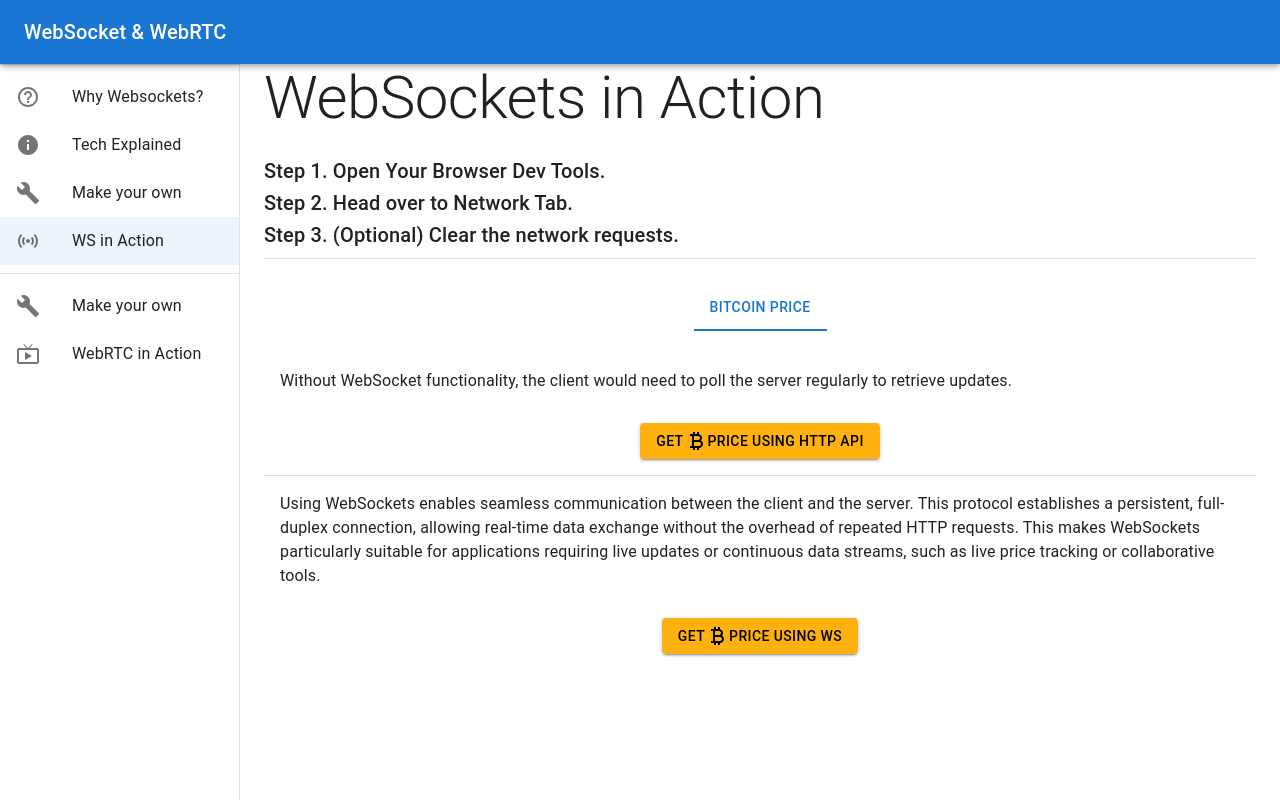
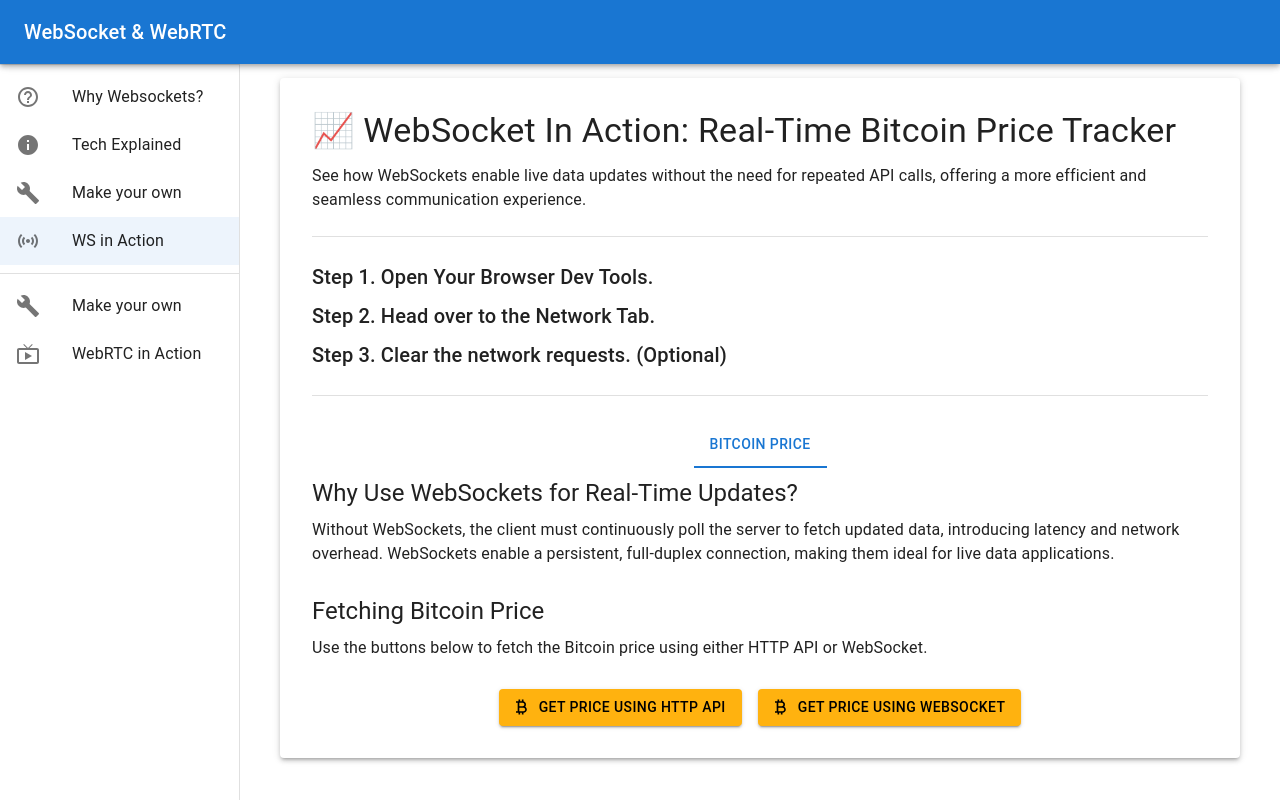
Before and after one commit to ishtpreet/WebSockets-and-WebRTC, a React (Create React App) app in the folder frontend/: page /ws in a window 1280 px wide. Built offline with nearby package versions, Linux system fonts and the light colour scheme.

Commit message:
fixed Websocket in action page

```diff
--- a/frontend/src/pages/ws/WS.js
+++ b/frontend/src/pages/ws/WS.js
@@ -1,20 +1,15 @@
 import React, {useState} from 'react'
 import Button from '@mui/material/Button';
-import ConnectWithoutContactIcon from '@mui/icons-material/ConnectWithoutContact';
 import Snackbar from '@mui/material/Snackbar';
 import Alert from '@mui/material/Alert';
 import Stack from '@mui/material/Stack';
-import Paper from '@mui/material/ListItem';
 import Divider from '@mui/material/Divider';
 import Tabs from '@mui/material/Tabs';
 import Tab from '@mui/material/Tab';
 import TabPanel from '../../components/TabPanel';
 import Typography from '@mui/material/Typography';
 import CurrencyBitcoinIcon from '@mui/icons-material/CurrencyBitcoin';
-import TextField from '@mui/material/TextField';
-import HttpIcon from '@mui/icons-material/Http';
-import InputAdornment from '@mui/material/InputAdornment';
-
+import { Box, Paper } from '@mui/material';
 
 export default function WS() {
 
@@ -123,110 +118,85 @@
           }
 
 
-    return (<>
-        <Typography variant='h2' gutterBottom>WebSockets in Action &nbsp; {connected && <ConnectWithoutContactIcon />}</Typography>
-        <Typography variant='h6'>Step 1. Open Your Browser Dev Tools.</Typography>
-        <Typography variant='h6'>Step 2. Head over to Network Tab.</Typography>
-        <Typography variant='h6' gutterBottom>Step 3. (Optional) Clear the network requests.</Typography>
-        <Divider />
-        <br />
-        <Tabs value={value} onChange={handleChange} centered>
+    return (
+        <Box sx={{ padding: 2 }}>
+    <Paper elevation={3} sx={{ padding: 4, maxWidth: '1200px', margin: 'auto' }}>
+        <Typography variant="h4" gutterBottom>
+            📈 WebSocket In Action: Real-Time Bitcoin Price Tracker
+        </Typography>
+        <Typography variant="body1" gutterBottom>
+            See how WebSockets enable live data updates without the need for repeated API calls, offering a more efficient and seamless communication experience.
+        </Typography>
+
+        <Divider sx={{ my: 3 }} />
+
+        {/* Step Instructions */}
+        <Typography variant="h6" gutterBottom>Step 1. Open Your Browser Dev Tools.</Typography>
+        <Typography variant="h6" gutterBottom>Step 2. Head over to the Network Tab.</Typography>
+        <Typography variant="h6" gutterBottom>Step 3. Clear the network requests. (Optional) </Typography>
+
+        <Divider sx={{ my: 3 }} />
+
+        <Tabs value={value} onChange={handleChange} centered style={{marginBottom: '1%'}}>
             <Tab label="Bitcoin Price" />
-        {/* <Tab label="Bring Your Own API" /> */}
         </Tabs>
+
         <TabPanel value={value} index={0}>
-        <Stack spacing={1}>
-            <Paper>
+            <Stack spacing={3}>
+                <Box>
+                    <Typography variant="h5" gutterBottom>
+                        Why Use WebSockets for Real-Time Updates?
+                    </Typography>
                     <Typography variant="body1" gutterBottom>
+                        Without WebSockets, the client must continuously poll the server to fetch updated data, introducing latency and network overhead. WebSockets enable a persistent, full-duplex connection, making them ideal for live data applications.
                     </Typography>
+                </Box>
+
+                <Box>
+                    <Typography variant="h5" gutterBottom>
+                        Fetching Bitcoin Price
+                    </Typography>
+                    <Typography variant="body1" gutterBottom>
+                        Use the buttons below to fetch the Bitcoin price using either HTTP API or WebSocket.
+                    </Typography>
+                </Box>
+
+                {showPrice && (
+                    <Paper sx={{ display: 'flex', alignItems: 'center', justifyContent: 'center', padding: 2 }}>
+                        <Typography variant="h6">Bitcoin Price: ${price}</Typography>
                     </Paper>
-            <Paper>
-            <Typography variant="body1" gutterBottom>Without WebSocket functionality, the client would need to poll the server regularly to retrieve updates.</Typography>
+                )}
+
+                <Box sx={{ display: 'flex', justifyContent: 'center', gap: 2 }}>
+                    <Button
+                        variant="contained"
+                        sx={{ backgroundColor: '#FFB20F', color: '#000' }}
+                        onClick={getBitcoinPrice}
+                        startIcon={<CurrencyBitcoinIcon />}
+                    >
+                        Get Price Using HTTP API
+                    </Button>
+                    {!binanceConnected ? (
+                        <Button
+                            variant="contained"
+                            sx={{ backgroundColor: '#FFB20F', color: '#000' }}
+                            onClick={getBitcoinPriceWS}
+                            startIcon={<CurrencyBitcoinIcon />}
+                        >
+                            Get Price Using WebSocket
+                        </Button>
+                    ) : (
+                        <Button variant="contained" color="warning" onClick={handleBinanceDisconnect}>
+                            Disconnect
+                        </Button>
+                    )}
+                </Box>
+
+                {showPriceWS && (
+                    <Paper sx={{ display: 'flex', alignItems: 'center', justifyContent: 'center', padding: 2 }}>
+                        <Typography variant="h6">Bitcoin Price: ${priceWS}</Typography>
                     </Paper>
-            {showPrice && <Paper sx={{
-                display: 'flex',
-                alignItems: 'center',
-                justifyContent: 'center',
-                }}>
-                <h3>Bitcoin Price: ${price}</h3>
-            </Paper>}
-            <Paper
-            sx={{
-                display: 'flex',
-                alignItems: 'center',
-                justifyContent: 'center',
-                }}
-            >
-                <Button variant="contained" sx={{backgroundColor: '#FFB20F', color: '#000'}} onClick={getBitcoinPrice}>Get <CurrencyBitcoinIcon />Price using HTTP API</Button>
-            </Paper>
-            <Divider />
-            <Paper>
-            <Typography variant="body1" gutterBottom>Using WebSockets enables seamless communication between the client and the server. This protocol establishes a persistent, full-duplex connection, allowing real-time data exchange without the overhead of repeated HTTP requests. This makes WebSockets particularly suitable for applications requiring live updates or continuous data streams, such as live price tracking or collaborative tools.</Typography>
-            </Paper>
-            {showPriceWS && <Paper sx={{
-                display: 'flex',
-                alignItems: 'center',
-                justifyContent: 'center',
-                }}>
-                <h3>Bitcoin Price: ${priceWS}</h3>
-            </Paper>}
-            <Paper
-            sx={{
-                display: 'flex',
-                alignItems: 'center',
-                justifyContent: 'center',
-                }}
-            >
-                {/* FFEC51, F7931A */}
-               {!binanceConnected ? <Button variant="contained" sx={{backgroundColor: '#FFB20F', color: '#000'}} onClick={getBitcoinPriceWS}>Get <CurrencyBitcoinIcon /> Price Using WS</Button>
-               : <Button variant="contained" color="warning" onClick={handleBinanceDisconnect}>Disconnect</Button>
-               }
-            </Paper>
-
-        </Stack>
-        </TabPanel>
-        <TabPanel value={value} index={1}>
-        <Stack spacing={2}>
-            <Paper>
-                <Typography variant="body1" gutterBottom>This example highlights the difference between HTTP API and WebSocket when fetching data, such as a random Chuck Norris joke or using your own API.
-                    </Typography>
-            </Paper>
-                    <Paper>
-                    Try Your API: Test both methods with your own API:
-                    <TextField fullWidth slotProps={{
-          input: {
-            startAdornment: (
-              <InputAdornment position="start">
-                <HttpIcon />
-              </InputAdornment>
-            ),
-          },
-        }}></TextField>
-                    </Paper>
-<Typography variant='body1' gutterBottom>
-
-HTTP API: The client sends repeated requests to fetch updated data. This increases network overhead and introduces delays.
-
-Use HTTP polling for regular updates.
-Set up WebSocket for real-time updates.
-Compare the two to observe how WebSockets reduce latency and overhead while delivering seamless real-time updates.</Typography>
-                <p>{data}</p>
-
-
-            <Paper
-            sx={{
-                display: 'flex',
-                alignItems: 'center',
-                justifyContent: 'center',
-                }}
-            >
-        {!connected ? <Button variant="contained" color="primary" onClick={handleConnect}>Connect to WS</Button> : <Button variant="contained" color="secondary" onClick={handleDisconnect}>Disconnect</Button>}
-        </Paper>
-            <Paper>
-                <Typography variant="body1" gutterBottom>WebSocket: Establishes a persistent connection, allowing the server to push updates (e.g., a new joke) in real-time without repeated requests.</Typography>
-
-            </Paper>
-
+                )}
             </Stack>
         </TabPanel>
 
@@ -240,5 +210,8 @@
                 {msg}
             </Alert>
         </Snackbar>
-    </>)
+    </Paper>
+</Box>
+
+    )
 }
```
Lines whose indentation alone changed are shown as unchanged.
